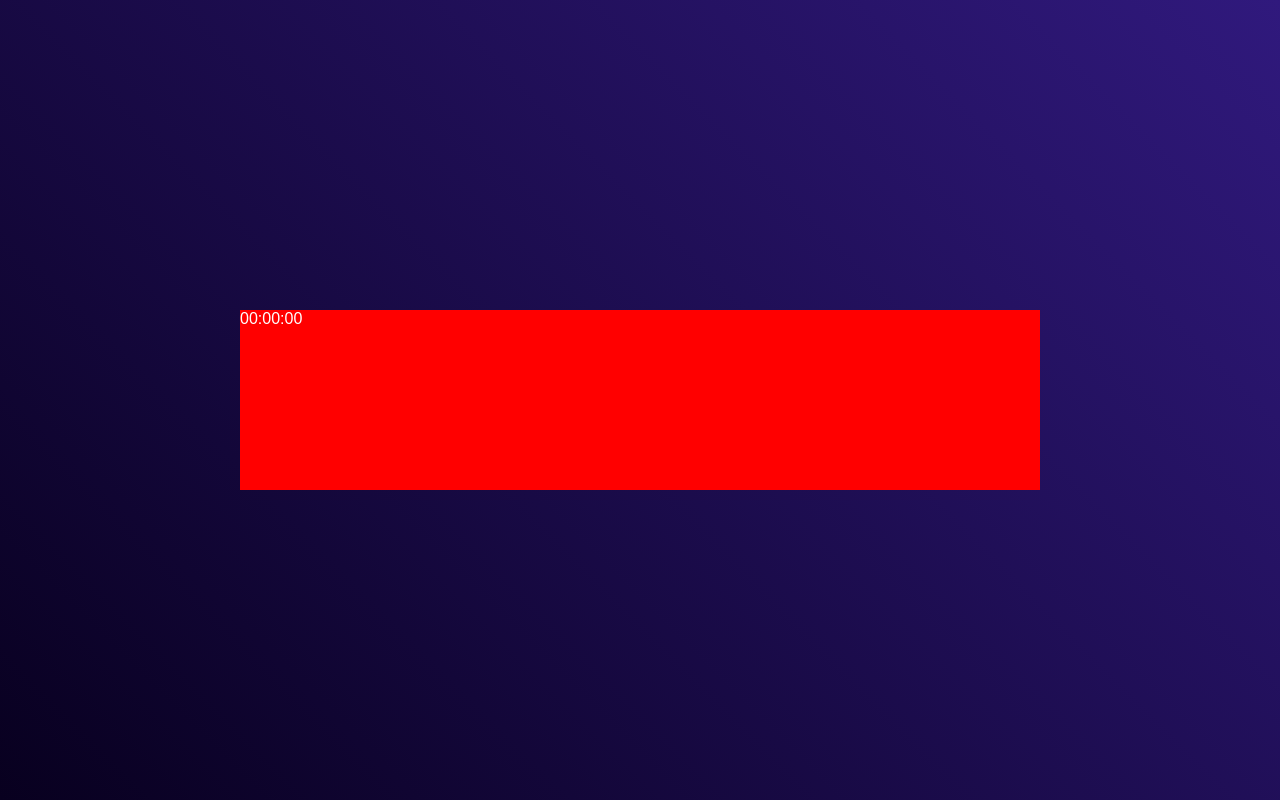
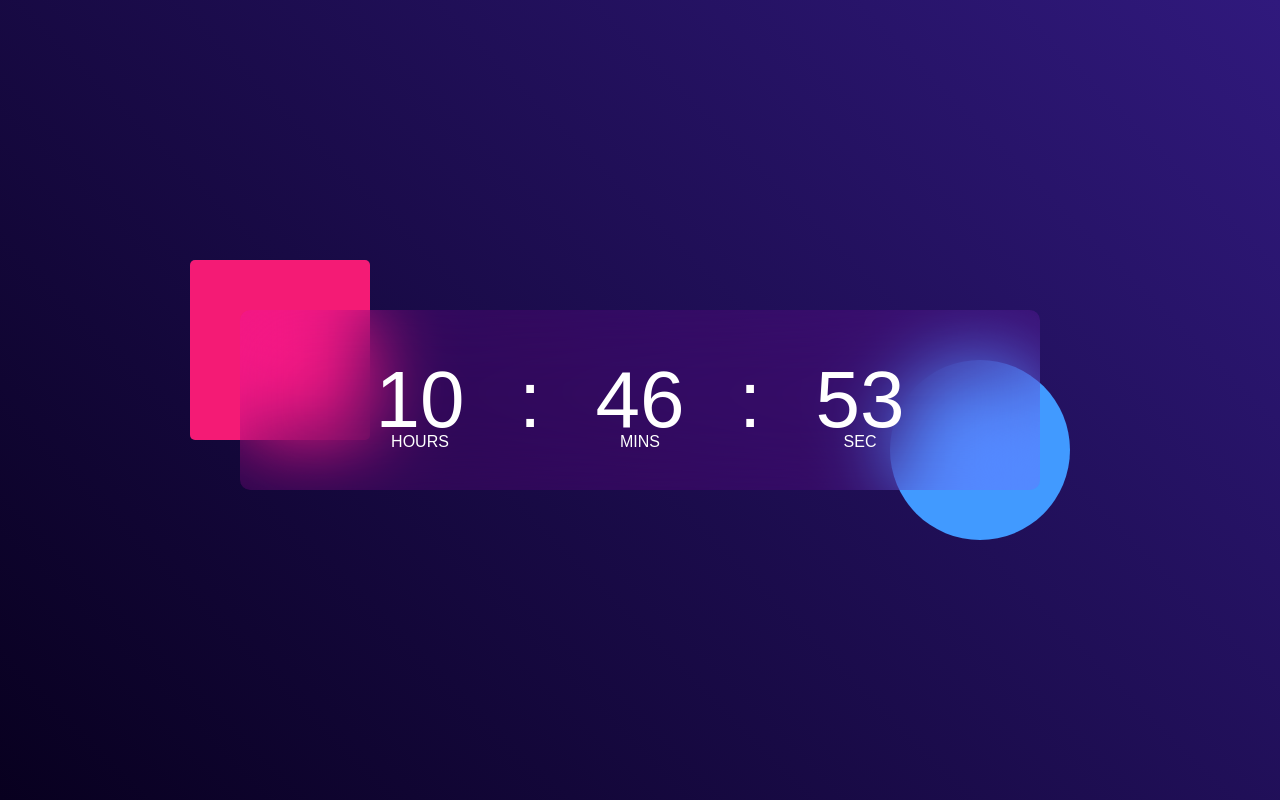
Before and after one commit to anshu9015/JavaScript30-Day16-digital-clock-app-, a plain HTML site: page index.html in a window 1280 px wide. Drawn offline with Linux system fonts and the light colour scheme.

Commit message:
digital clock formed

```diff
--- a/index.html
+++ b/index.html
@@ -1,19 +1,53 @@
 <!DOCTYPE html>
 <html lang="en">
+
 <head>
     <meta charset="UTF-8">
     <meta name="viewport" content="width=device-width, initial-scale=1.0">
     <title>Digital Clock</title>
     <link rel="stylesheet" href="style.css">
 </head>
+
 <body>
     <div class="hero">
         <div class="container">
             <div class="clock">
-                00:00:00
+                <span id="hrs">00</span>
+                <span>:</span>
+                <span id="min">00</span>
+                <span>:</span>
+                <span id="sec">00</span>
             </div>
         </div>
 
     </div>
+    <script>
+        let hrs = document.getElementById("hrs");
+        let min = document.getElementById("min");
+        let sec = document.getElementById("sec");
+
+        setInterval(() => {
+            let currentTime = new Date();
+            // console.log(currentTime);
+            if(currentTime.getHours()<10){
+                hrs.innerHTML = "0" + currentTime.getHours();
+            }else{
+                hrs.innerHTML = currentTime.getHours();
+            }
+            if(currentTime.getMinutes()<10){
+                min.innerHTML = "0" + currentTime.getMinutes();
+            }else{
+                min.innerHTML = currentTime.getMinutes();
+            }
+            if(currentTime.getSeconds()<10){
+                sec.innerHTML = "0" + currentTime.getSeconds();
+            }else{
+                sec.innerHTML = currentTime.getSeconds();
+            }
+
+        }, 1000);
+
+    </script>
 </body>
+
 </html>
--- a/style.css
+++ b/style.css
@@ -18,5 +18,59 @@
     top: 50%;
     left: 50%;
     transform: translate(-50%,-50%);
-    background: red;
 }
+.clock{
+    width: 100%;
+    height: 100%;
+    background: rgba(235,0,255,0.11);
+    border-radius: 10px;
+    display: flex;
+    align-items: center;
+    justify-content: center;
+    backdrop-filter: blur(40px);
+}
+.container::before{
+    content: '';
+    width: 180px;
+    height: 180px;
+    background: #f41b75;
+    border-radius: 5px;
+    position: absolute;
+    left: -50px;
+    top: -50px;
+    z-index: -1;
+}
+.container::after{
+    content: '';
+    width: 180px;
+    height: 180px;
+    background: #419aff;
+    border-radius: 50%;
+    position: absolute;
+    right: -30px;
+    bottom: -50px;
+    z-index: -1;
+}
+.clock span{
+   font-size: 80px;
+   width: 110px;
+   display: inline-block;
+   text-align: center;
+   position: relative;
+}
+.clock span::after{
+    font-size: 16px;
+    position: absolute;
+    bottom: -5px;
+    left: 50%;
+    transform: translateX(-50%);
+}
+#hrs::after{
+    content: 'HOURS';
+}
+#min::after{
+    content: 'MINS';
+}
+#sec::after{
+    content: 'SEC';
+}
```
